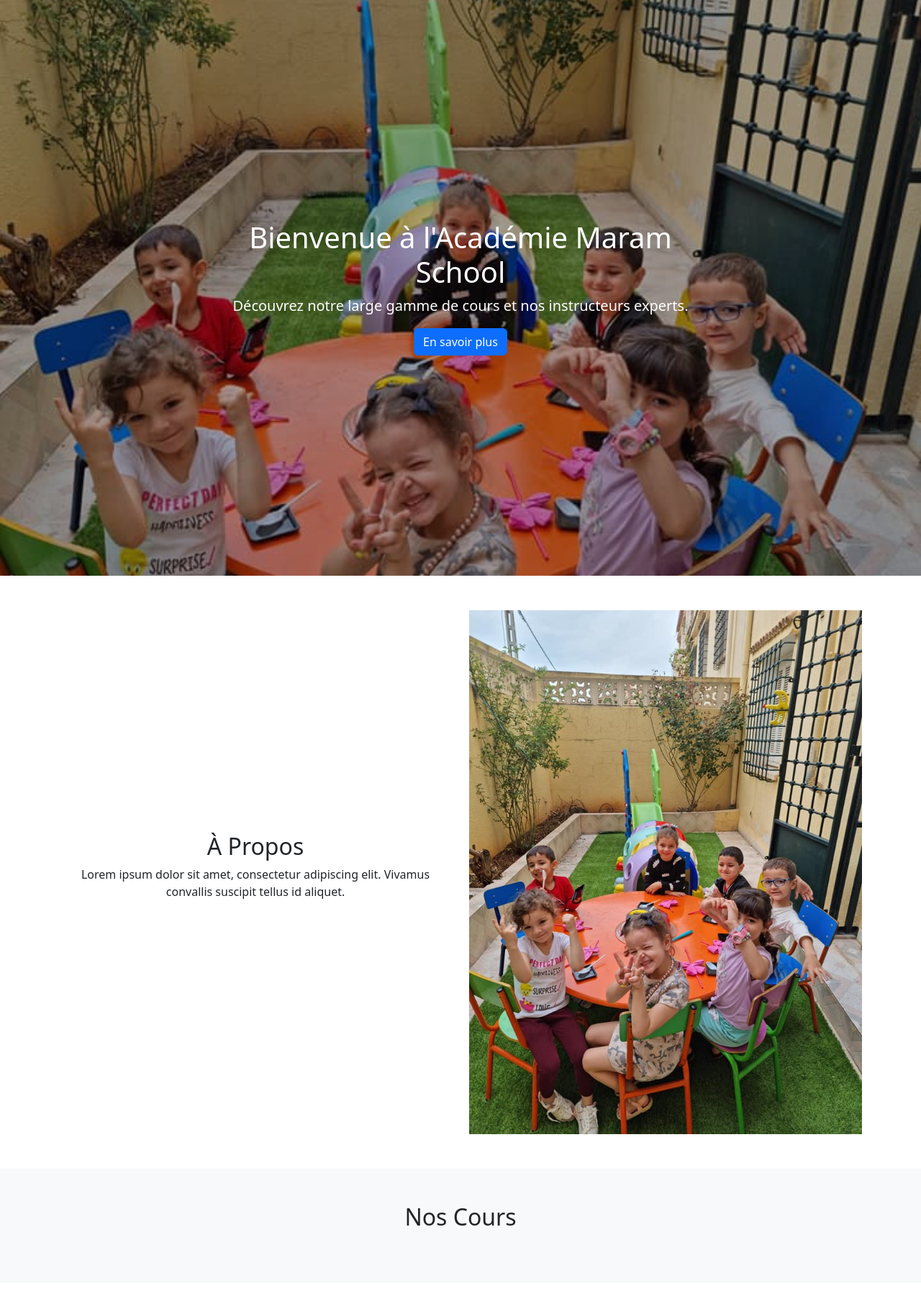
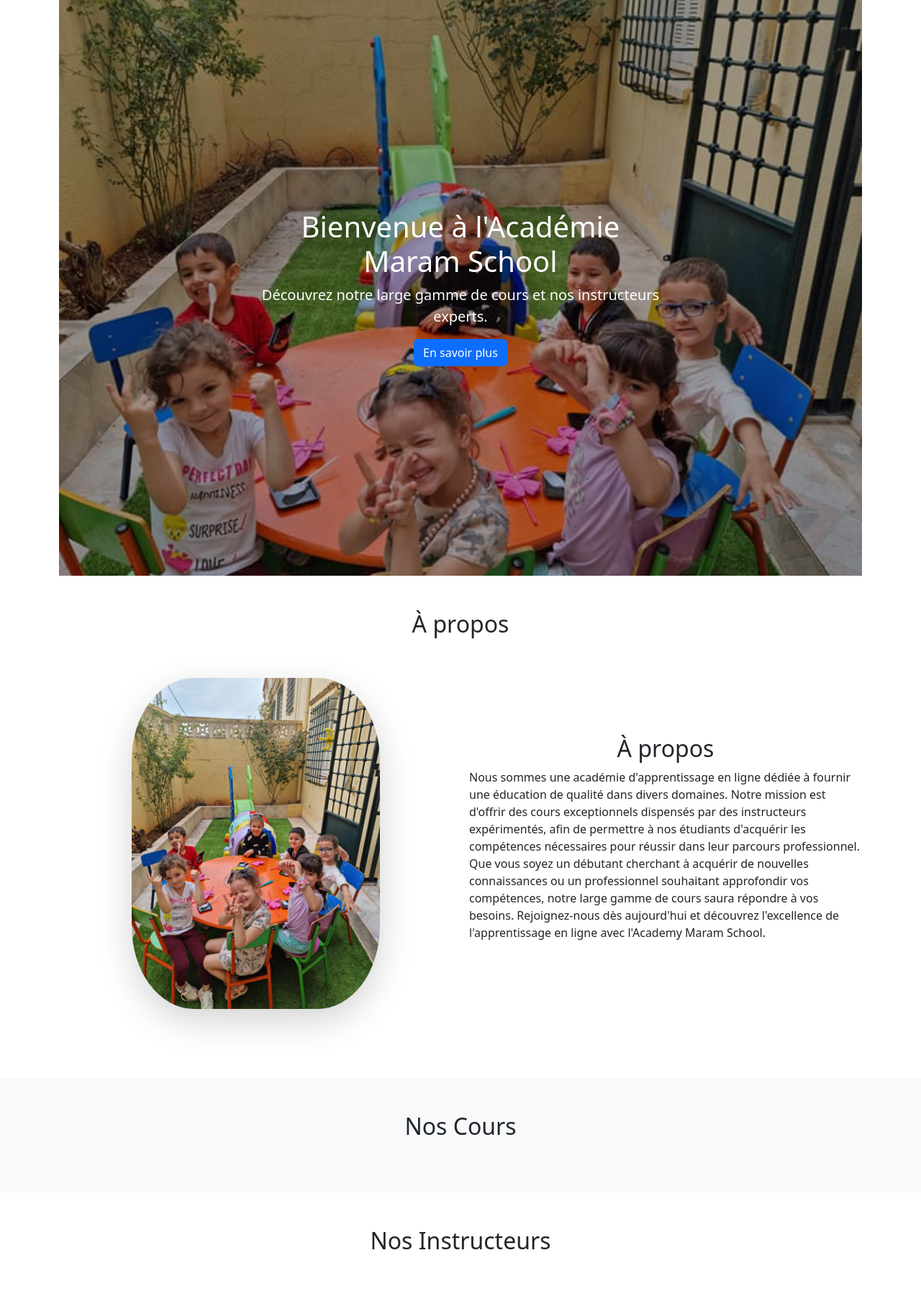
Before and after one commit to Haithemkoriche/acadmey_marame_school_gestion_inscription, a PHP site: page / in a window 1280 px wide. Shown: the part 108-1920 px from the top of the page at 72% size. Run offline with PHP 8.4, Linux system fonts and the light colour scheme; data that the repository does not hold is empty.

Commit message:
edit a propos

```diff
--- a/index.php
+++ b/index.php
@@ -42,6 +42,7 @@
 
 
   <section class="jumbotron text-center">
+    <div class="container">
       <div class="row">
         <div class="col-md-12">
           <div class="position-relative">
@@ -52,27 +53,25 @@
               <p class="lead text-white">Découvrez notre large gamme de cours et nos instructeurs experts.</p>
               <a href="#about" class="btn btn-primary">En savoir plus</a>
             </div>
-        <!-- </div> -->
+          </div>
         </div>
       </div>
     </div>
   </section>
 
 
-<section id="about">
-  <div class="container mt-5 mb-5">
-    <div class="row">
-      <div class="col-md-6 d-flex align-items-center">
-        <div class="text-center">
-          <h2>À Propos</h2>
+  <section id="about" class="mt-5 mb-5">
+    <div class="container ">
+      <h2 style="text-align:center">À propos</h2>
+      <div class="row pt-5 pb-5">
+        <div class="col-md-6 ">
+          <img src="img/352499042_3260409140926278_8767796183506052124_n.jpg" alt="Image à propos" class="shadow-lg rounded mx-auto d-block img-fluid" style="border-radius: 25% !important; max-height:460px;">
+        </div>
+        <div class="col-md-6 m-md-auto mt-4">
+          <h2 style="text-align:center">À propos</h2>
           <p>
-            Lorem ipsum dolor sit amet, consectetur adipiscing elit. Vivamus
-            convallis suscipit tellus id aliquet.
+            Nous sommes une académie d'apprentissage en ligne dédiée à fournir une éducation de qualité dans divers domaines. Notre mission est d'offrir des cours exceptionnels dispensés par des instructeurs expérimentés, afin de permettre à nos étudiants d'acquérir les compétences nécessaires pour réussir dans leur parcours professionnel. Que vous soyez un débutant cherchant à acquérir de nouvelles connaissances ou un professionnel souhaitant approfondir vos compétences, notre large gamme de cours saura répondre à vos besoins. Rejoignez-nous dès aujourd'hui et découvrez l'excellence de l'apprentissage en ligne avec l'Academy Maram School.
           </p>
-        </div>
-      </div>
-      <div class="col-md-6 d-flex align-items-center">
-        <img src="img/352499042_3260409140926278_8767796183506052124_n.jpg" alt="Image à propos" class="img-fluid" style="max-width: 100%; max-height: auto;">
         </div>
       </div>
     </div>
```
Lines whose indentation alone changed are shown as unchanged.
